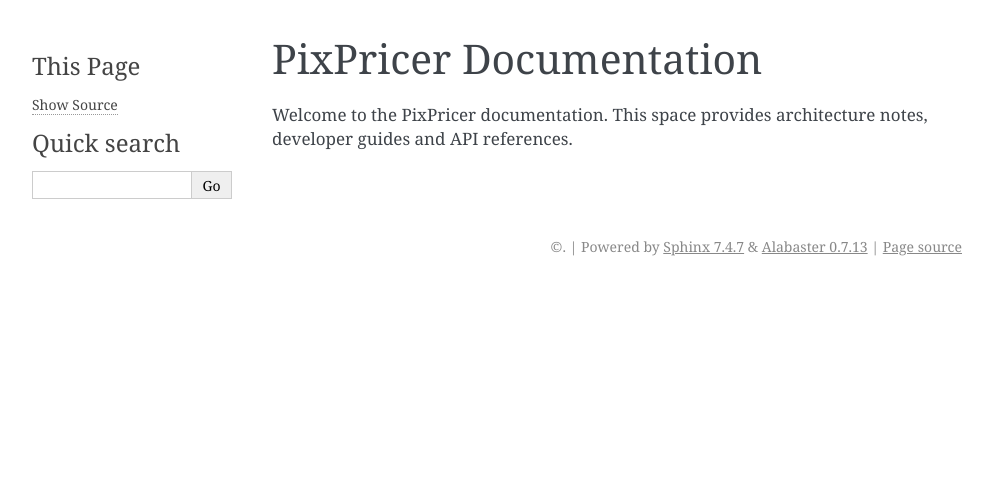
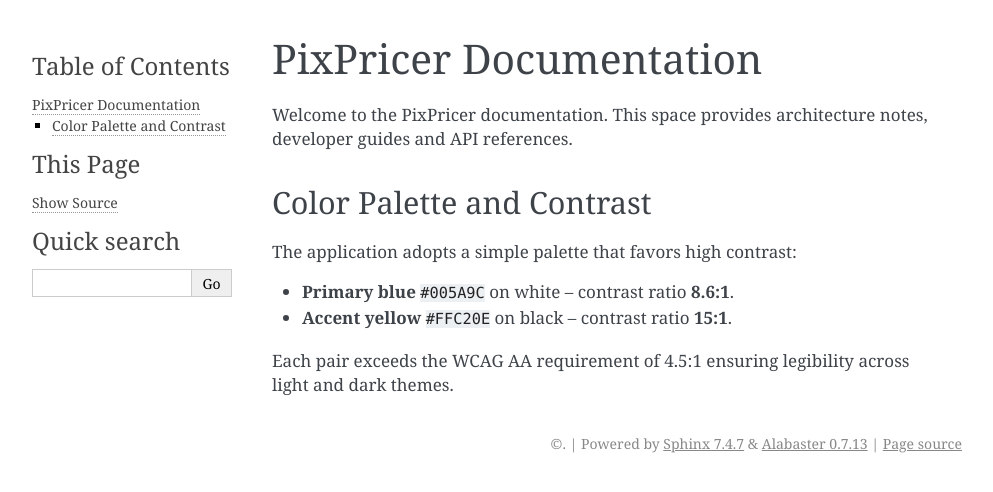
Before and after one commit to MoysesPimenta/PixPricer, a Sphinx documentation site: the page built from docs/index.rst, in a window 1280 px wide. Shown: the top 492 px of the page, without its empty margins (148-1141 px from the left). Built offline with Sphinx 7.4.7, drawn with Linux system fonts in a browser that asks for light colours; pages that are not in the unit, such as notebooks, are missing from menus.

Commit message:
docs: add color palette contrast section

```diff
--- a/docs/index.rst
+++ b/docs/index.rst
@@ -9,3 +9,14 @@
    :caption: Contents:
 
    ACCESSIBILITY
+
+Color Palette and Contrast
+-------------------------
+
+The application adopts a simple palette that favors high contrast:
+
+* **Primary blue** ``#005A9C`` on white – contrast ratio **8.6:1**.
+* **Accent yellow** ``#FFC20E`` on black – contrast ratio **15:1**.
+
+Each pair exceeds the WCAG AA requirement of 4.5:1 ensuring legibility across
+light and dark themes.
```
Also changed, not shown: 1 other file.
